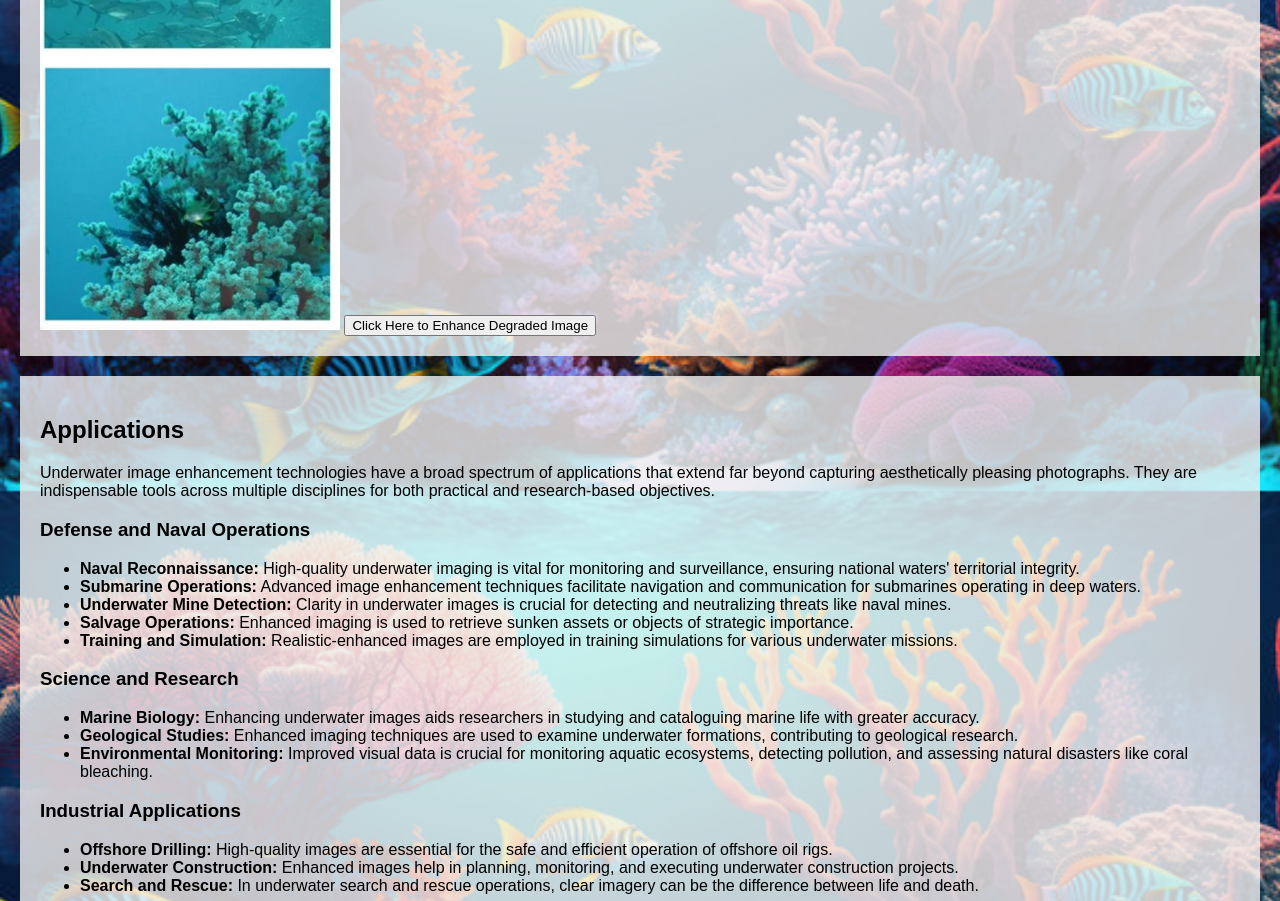
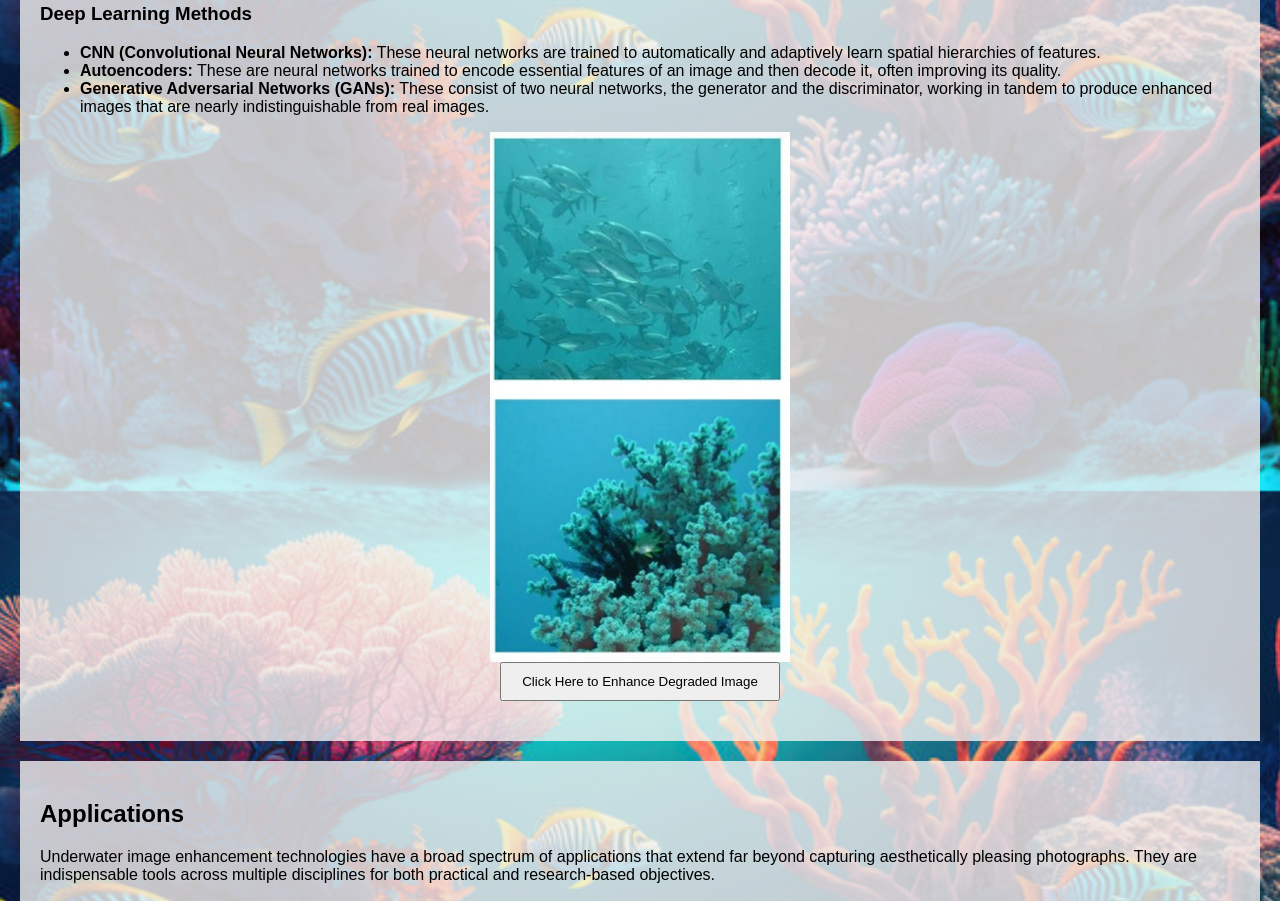
Before and after one commit to pranjali1996/Weblink, a plain HTML site: page index.html in a window 1280 px wide. Shown: the part 1909-2810 px from the top of the page. Drawn offline with nearby package versions, Linux system fonts and the light colour scheme; some packages are replaced by stand-ins of ours.

Commit message:
Update index.html

```diff
--- a/index.html
+++ b/index.html
@@ -44,6 +44,16 @@
         }
         .enhanced {
             filter: contrast(1.2) saturate(1.2);
+        }
+
+	.image-container {
+            display: flex;
+            flex-direction: column;
+            align-items: center;
+            margin-bottom: 20px; /* Add margin between images and button */
+        }
+	  button {
+            padding: 10px 20px;
         }
     </style>
     <script>
@@ -106,6 +116,9 @@
             <strong>Suspended Particles:</strong> The presence of particulate matter like sand, plankton, or marine snow is common in underwater environments. These particles can obstruct and scatter light, adding noise to the image. They can also cause shadowing effects or even form visible streaks or spots when they are close to the camera lens, creating difficulties in post-processing and analysis.
         </li>
     </ul>
+	<div style="text-align: center;">
+        <img src="Absorption.jpg" alt="Challenges Image" style="width: 50%;" />
+    </div>
 </section>
 
 <section id="physics">
@@ -166,15 +179,15 @@
         <li><strong>Autoencoders:</strong> These are neural networks trained to encode essential features of an image and then decode it, often improving its quality.</li>
         <li><strong>Generative Adversarial Networks (GANs):</strong> These consist of two neural networks, the generator and the discriminator, working in tandem to produce enhanced images that are nearly indistinguishable from real images.</li>
     </ul>
-
+<div class="image-container">
     <img id="originalImage" src="degraded.jpg" alt="Original Image" class="image-example">
         <img id="enhancedImage" src="enhanced.jpg" alt="Enhanced Image" class="image-example enhanced" style="display: none;">
         <button onclick="toggleImage()">Click Here to Enhance Degraded Image</button>
-
+</div>
 </section>
 
  <script>
-        function toggleImage() {
+       function toggleImage() {
             const originalImage = document.getElementById('originalImage');
             const enhancedImage = document.getElementById('enhancedImage');
 
```
